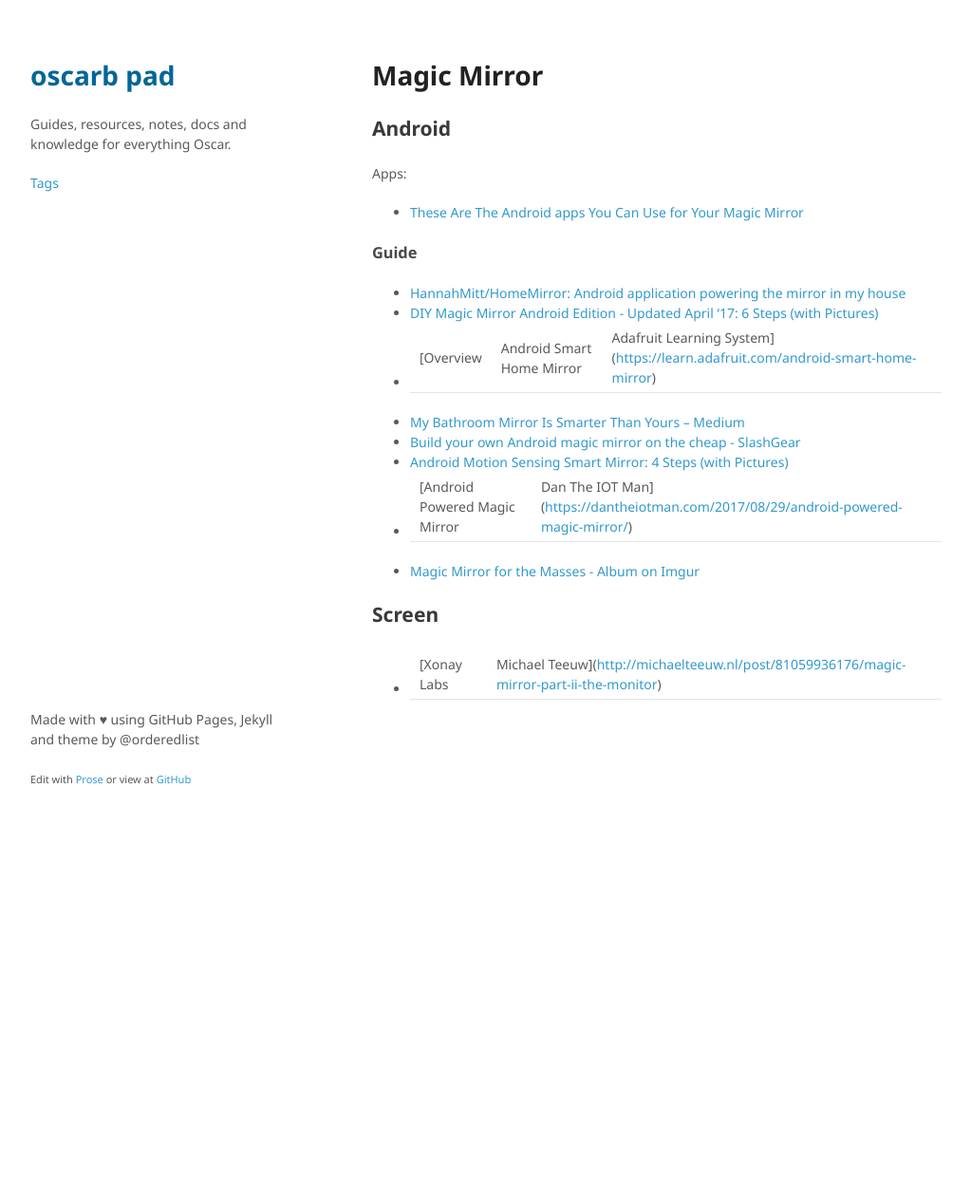
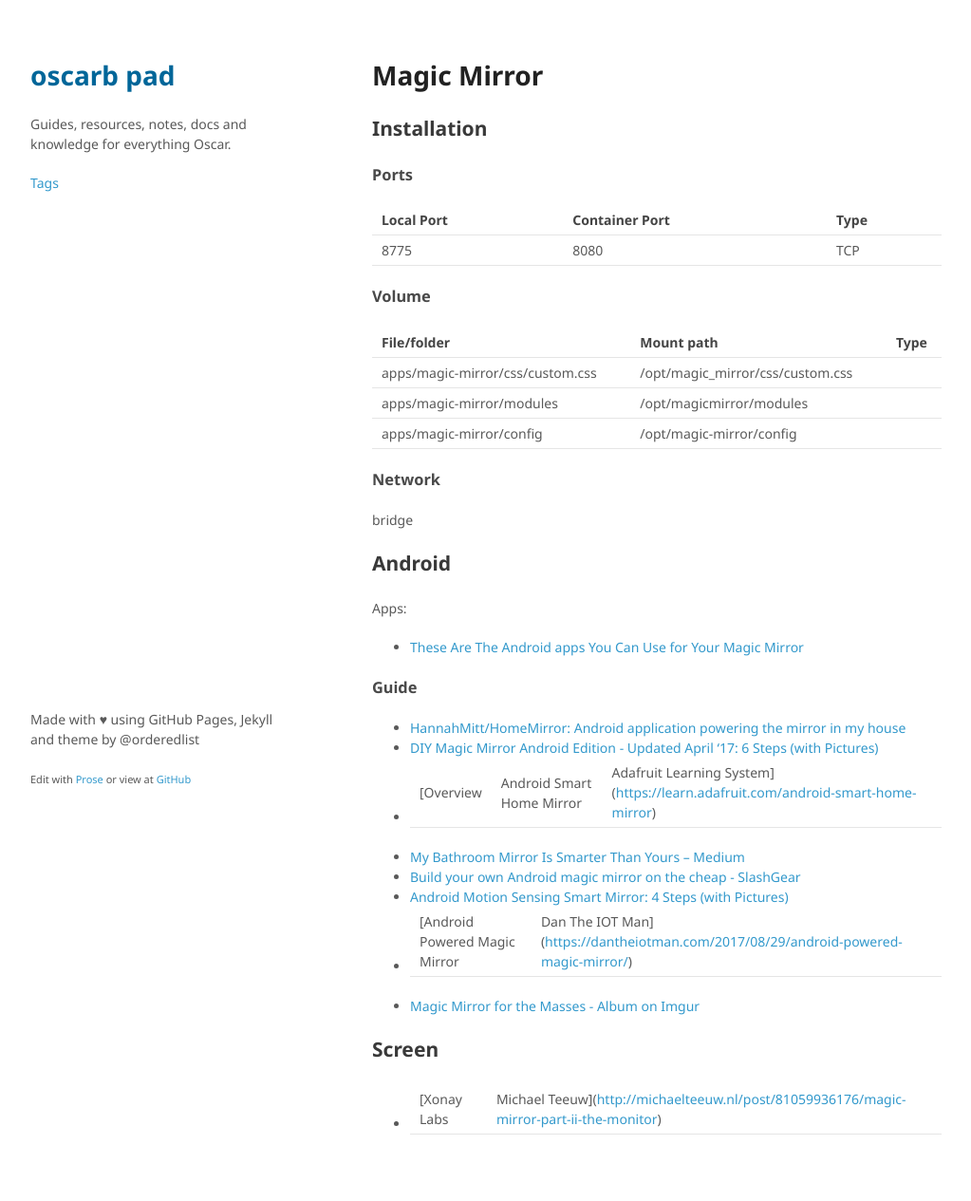
Before and after one commit to oscarb/pad, a Jekyll site: the page built from _docs/magic-mirror.md, in a window 1280 px wide. Shown: the whole page at 95% size, without its empty margins (128-1151 px from the left). Built offline with Jekyll 4.4.1, drawn with Linux system fonts in a browser that asks for light colours; some web fonts are replaced; before the commit the page ends 900 px from its top, so only the background shows below that.

Commit message:
Update magic-mirror.md

```diff
--- a/_docs/magic-mirror.md
+++ b/_docs/magic-mirror.md
@@ -1,9 +1,34 @@
 ---
 title: Magic Mirror
-tags: [android, hardware]
+tags:
+  - android
+  - hardware
+published: true
 ---
 
 # Magic Mirror
+
+## Installation
+
+### Ports
+
+Local Port | Container Port | Type
+-----------|----------------|-------
+8775 | 8080 | TCP
+
+### Volume
+
+File/folder | Mount path | Type
+------------|------------|--------
+apps/magic-mirror/css/custom.css | /opt/magic_mirror/css/custom.css
+apps/magic-mirror/modules | /opt/magicmirror/modules
+apps/magic-mirror/config | /opt/magic-mirror/config
+
+### Network
+
+bridge
+
+
 
 ## Android
 
```
